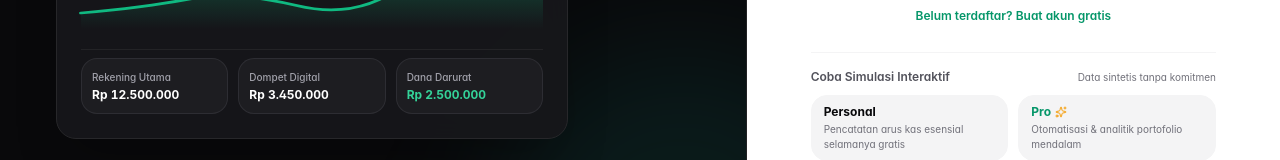
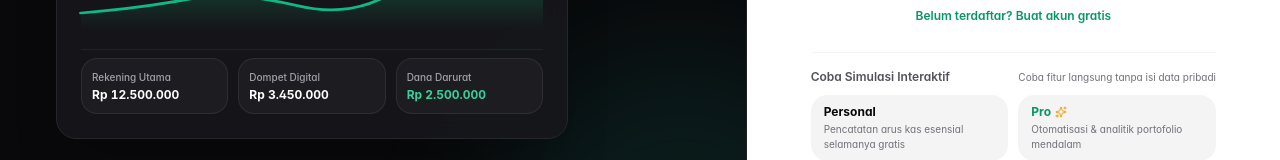
Before and after one commit to Nurdiansyah0/rustee, a Vue app in the folder frontend/: page / in a window 1280 px wide. Shown: the part 497-657 px from the top of the page. Built offline with nearby package versions, Linux system fonts and the light colour scheme; no server answers.

Commit message:
chore(ui): update demo badge copy to 'Coba fitur langsung tanpa isi data pribadi'

```diff
--- a/frontend/src/components/auth/SplitScreenAuth.vue
+++ b/frontend/src/components/auth/SplitScreenAuth.vue
@@ -214,7 +214,7 @@
         <div class="pt-4 border-t border-border-subtle">
           <div class="flex items-center justify-between mb-2.5">
             <span class="text-xs font-semibold text-content-secondary">Coba Simulasi Interaktif</span>
-            <span class="text-[10px] text-content-muted">Data sintetis tanpa komitmen</span>
+            <span class="text-[10px] text-content-muted">Coba fitur langsung tanpa isi data pribadi</span>
           </div>
           <div class="grid grid-cols-2 gap-2.5">
             <button
```
